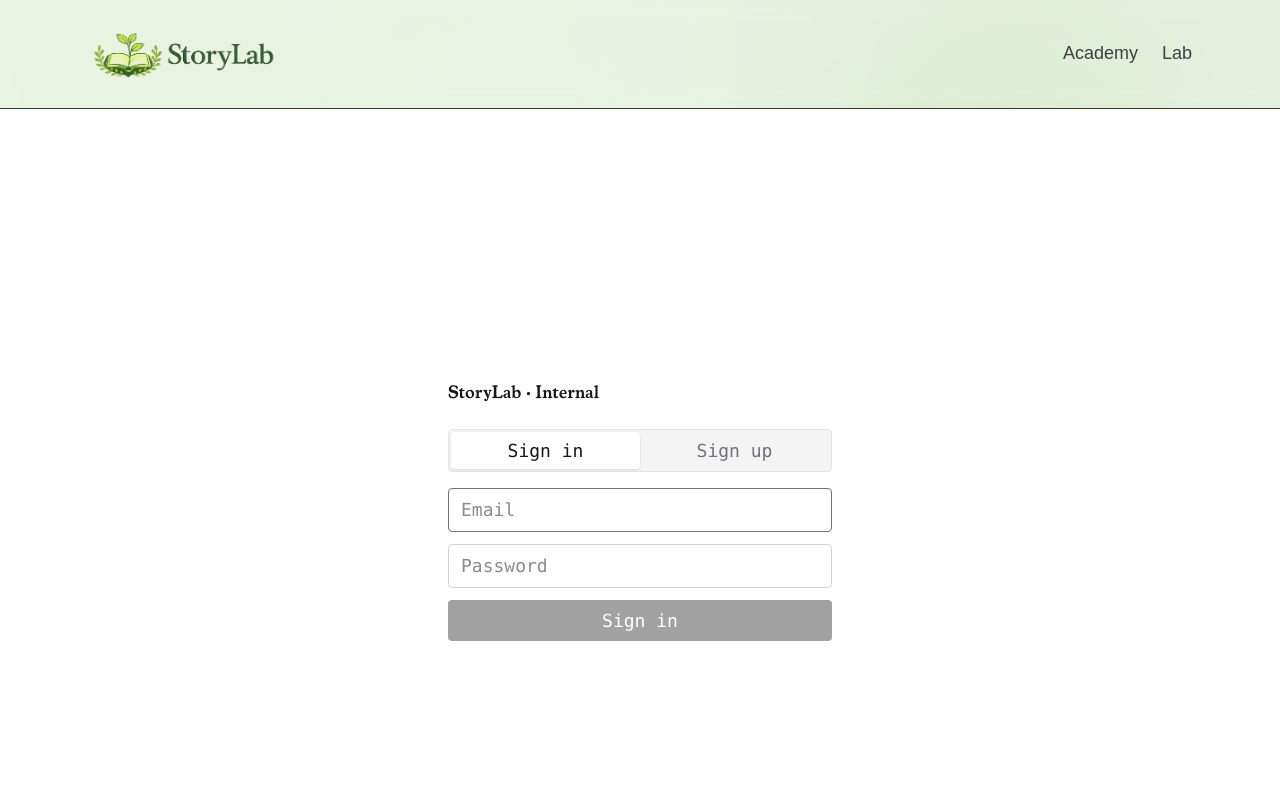
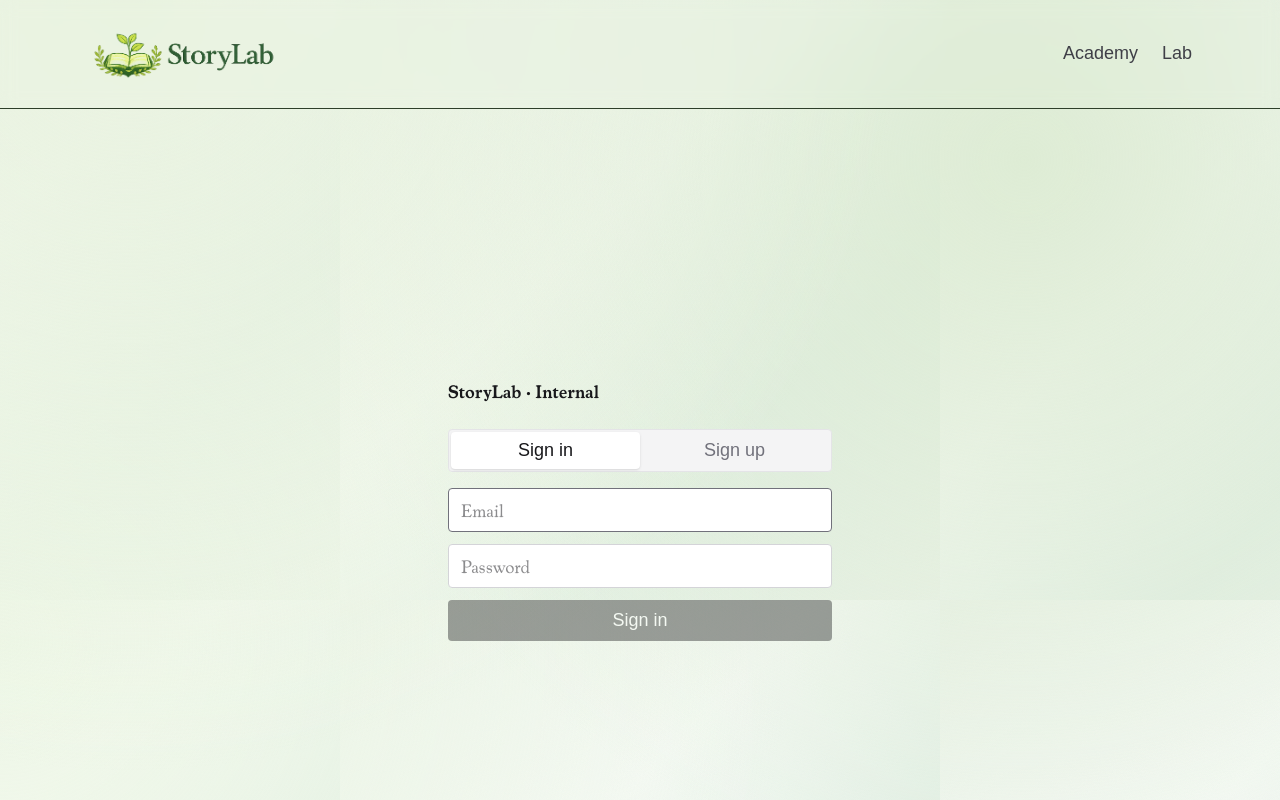
Before and after one commit to bananaduck1/storylab, a Next.js app: page /lab/login in a window 1280 px wide. Shown: the top 800 px of the page. Built offline with nearby package versions, Linux system fonts and the light colour scheme; a web font is replaced by a local one.

Commit message:
background and sign up failure

```diff
--- a/app/lab/layout.tsx
+++ b/app/lab/layout.tsx
@@ -5,7 +5,7 @@ export default function LabLayout({
   children: React.ReactNode;
 }) {
   return (
-    <div className="min-h-dvh bg-white text-zinc-900 font-mono">
+    <div className="min-h-dvh text-zinc-900">
       {children}
     </div>
   );
```
